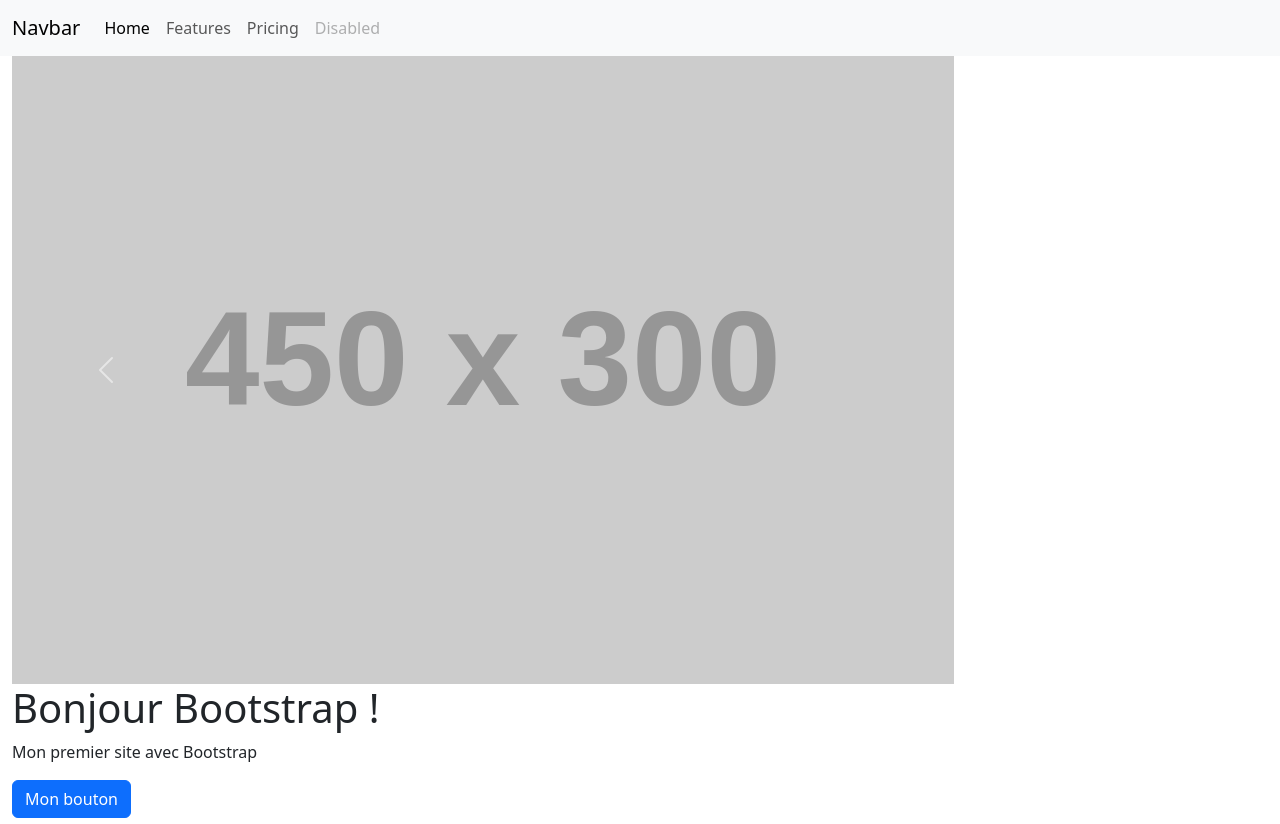
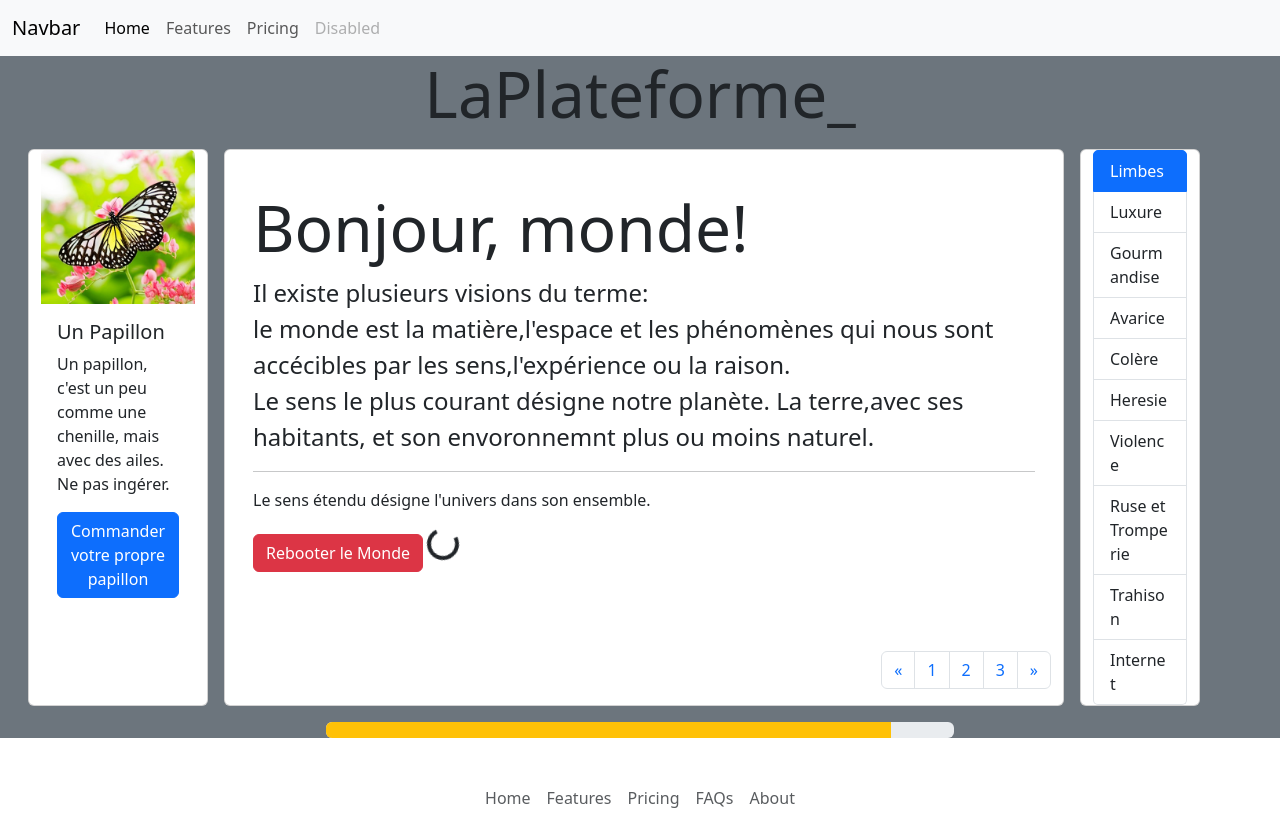
Before and after one commit to flaviemichel-laplateforme/runtrack3, a PHP site: page / in a window 1280 px wide. Shown: the top 824 px of the page. Run offline with PHP 8.4, Linux system fonts and the light colour scheme; some libraries are stand-ins or nearby versions.

Commit message:
Refactor code structure for improved readability and maintainability

```diff
--- a/jour06/job01/index.php
+++ b/jour06/job01/index.php
@@ -34,64 +34,85 @@
                 </div>
             </div>
         </nav>
+
     </header>
-    <main class="container-fluid">
-        <div id="carouselExampleSlidesOnly" class="carousel slide" data-bs-ride="carousel">
-            <div class="carousel-inner">
-                    <div class="carousel-item active">
-                    <img src="https://placehold.co/450x300" class="d-block w-75" alt="...">
+
+    <main class="container-fluid bg-secondary ">
+
+       <h1 class="display-3 text-center">LaPlateforme_</h1>
+
+            <section class="row gap-1 m-3 ">
+
+                <article class="row gap-3 .mx-auto display: block with: 100%">
+                    <div class="card" style="width: 15%;">
+                        <img src="./assets\img\papillon.jpg" class="card-img-top" alt="Papillon">
+
+                        <div class="card-body">
+                            <h5 class="card-title">Un Papillon</h5>
+                            <p class="card-text">Un papillon, c'est un peu comme une chenille, mais avec des ailes.<br>
+                            Ne pas ingérer.
+                             </p>
+                            <a href="#" class="btn btn-primary">Commander votre propre papillon</a>
+                        </div>
                     </div>
-                    <div class="carousel-item">
-                    <img src="https://placehold.co/300x200" class="d-block w-75" alt="...">
-                    </div>
-                    <div class="carousel-item">
-                    <img src="https://placehold.co/150x100" class="d-block w-75" alt="...">
-                    </div>
+
+                     <div class="card" style="width: 70%;">
+
+                     <div class="card-body">
+                        <h5 class="card-title display-3 mt-4">Bonjour, monde!</h5>
+                         <p class="card-text lh-1.8 fs-4">Il existe plusieurs visions du terme:<br>
+                            le monde est la matière,l'espace et les phénomènes qui nous sont accécibles par les sens,l'expérience ou la raison.<br>
+                            Le sens le plus courant désigne notre planète. La terre,avec ses habitants, et son envoronnemnt plus ou moins naturel.</p>
+                    <hr>
+                        <p>Le sens étendu désigne l'univers dans son ensemble.</p>
+
+                       <a href="#" class="btn btn-danger">Rebooter le Monde</a>
+
+                    <div class="spinner-border ms-auto" aria-hidden="true"></div>
                 </div>
-                  <button class="carousel-control-prev" type="button" data-bs-target="#carouselExampleSlidesOnly" data-bs-slide="prev">
-                        <span class="carousel-control-prev-icon" aria-hidden="true"></span>
-                        <span class="visually-hidden">Previous</span>
-                    </button>
-                    <button class="carousel-control-next" type="button" data-bs-target="#carouselExampleSlidesOnly" data-bs-slide="next">
-                        <span class="carousel-control-next-icon" aria-hidden="true"></span>
-                        <span class="visually-hidden">Next</span>
-                    </button>
-        </div>
-        <h1>Bonjour Bootstrap !</h1>
-        <p>Mon premier site avec Bootstrap</p>
-        <button class="btn btn-primary">Mon bouton</button>
 
-    <section class="row gap-1 m-2">
 
-        <article class="row gap-3">
-          <div class="card" style="width: 18rem;">
-                <img src="..." class="card-img-top" alt="...">
-                <div class="card-body">
-                    <h5 class="card-title">Card title</h5>
-                    <p class="card-text">Some quick example text to build on the card title and make up the bulk of the card’s content.</p>
-                    <a href="#" class="btn btn-primary">Go somewhere</a>
+
+                        <nav aria-label="Page navigation example">
+  <ul class="pagination justify-content-end">
+    <li class="page-item">
+      <a class="page-link" href="#" aria-label="Previous">
+        <span aria-hidden="true">&laquo;</span>
+      </a>
+    </li>
+    <li class="page-item"><a class="page-link" href="#">1</a></li>
+    <li class="page-item"><a class="page-link" href="#">2</a></li>
+    <li class="page-item"><a class="page-link" href="#">3</a></li>
+    <li class="page-item">
+      <a class="page-link" href="#" aria-label="Next">
+        <span aria-hidden="true">&raquo;</span>
+      </a>
+    </li>
+  </ul>
+</nav>
                 </div>
             </div>
-            <div class="card" style="width: 18rem;">
-                <img src="..." class="card-img-top" alt="...">
-                <div class="card-body">
-                    <h5 class="card-title">Card title</h5>
-                    <p class="card-text">Some quick example text to build on the card title and make up the bulk of the card’s content.</p>
-                    <a href="#" class="btn btn-primary">Go somewhere</a>
-                </div>
-            </div>
-            <div class="card" style="width: 18rem;">
-                <img src="..." class="card-img-top" alt="...">
-                <div class="card-body">
-                    <h5 class="card-title">Card title</h5>
-                    <p class="card-text">Some quick example text to build on the card title and make up the bulk of the card’s content.</p>
-                    <a href="#" class="btn btn-primary">Go somewhere</a>
-                </div>
+            <div class="card" style="width: 10%;">
+            <ul class="list-group">
+  <li class="list-group-item active" aria-current="true">Limbes</li>
+  <li class="list-group-item">Luxure</li>
+  <li class="list-group-item">Gourmandise</li>
+  <li class="list-group-item">Avarice</li>
+  <li class="list-group-item">Colère</li>
+  <li class="list-group-item">Heresie</li>
+  <li class="list-group-item">Violence</li>
+  <li class="list-group-item">Ruse et Tromperie</li>
+  <li class="list-group-item">Trahison</li>
+  <li class="list-group-item">Internet </li>
+</ul>
+</div>
             </div>
         </article>
 
     </section>
-
+<div class="progress w-50 mx-auto" role="progressbar" aria-label="Warning example" aria-valuenow="90" aria-valuemin="0" aria-valuemax="100">
+  <div class="progress-bar bg-warning" style="width: 90%"></div>
+</div>
     </main>
 
     <footer class="py-3 my-4">
```
Also changed, not shown: jour06/job01/assets/img/papillon.jpg (added).
